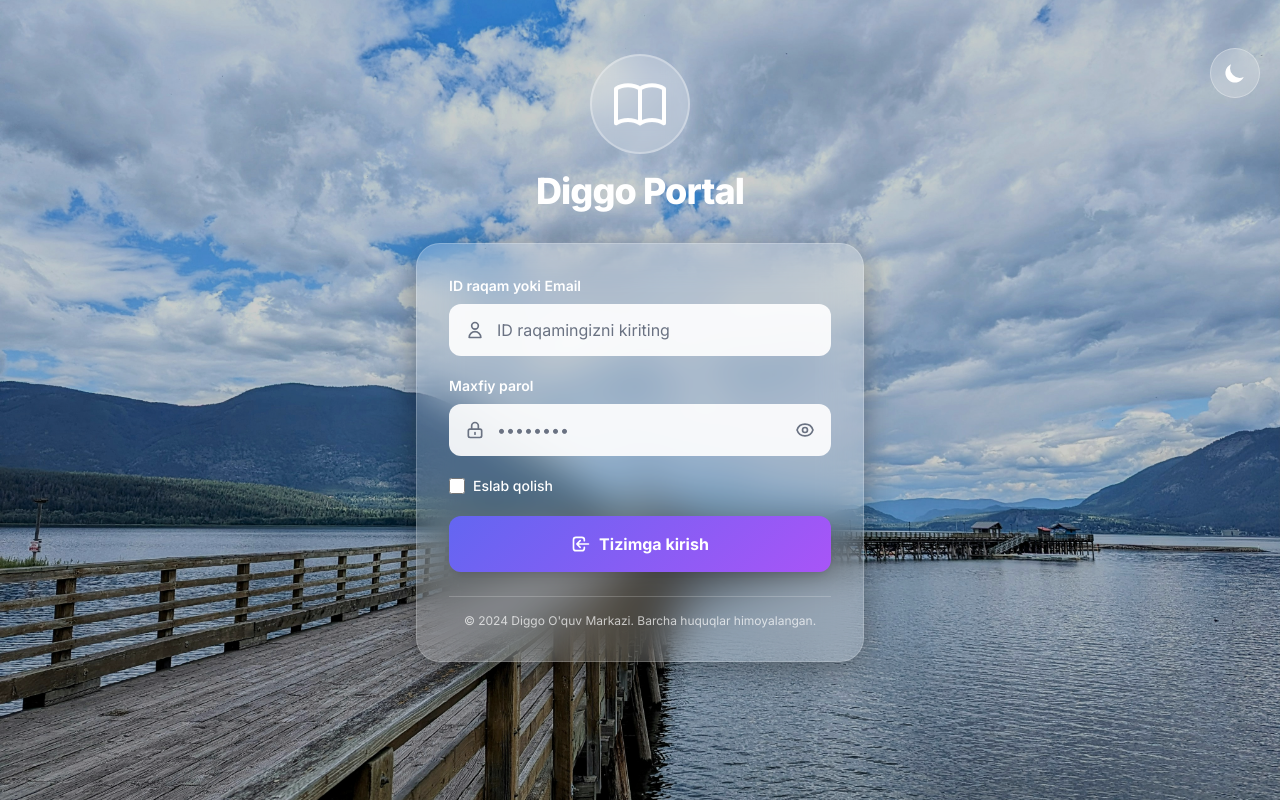
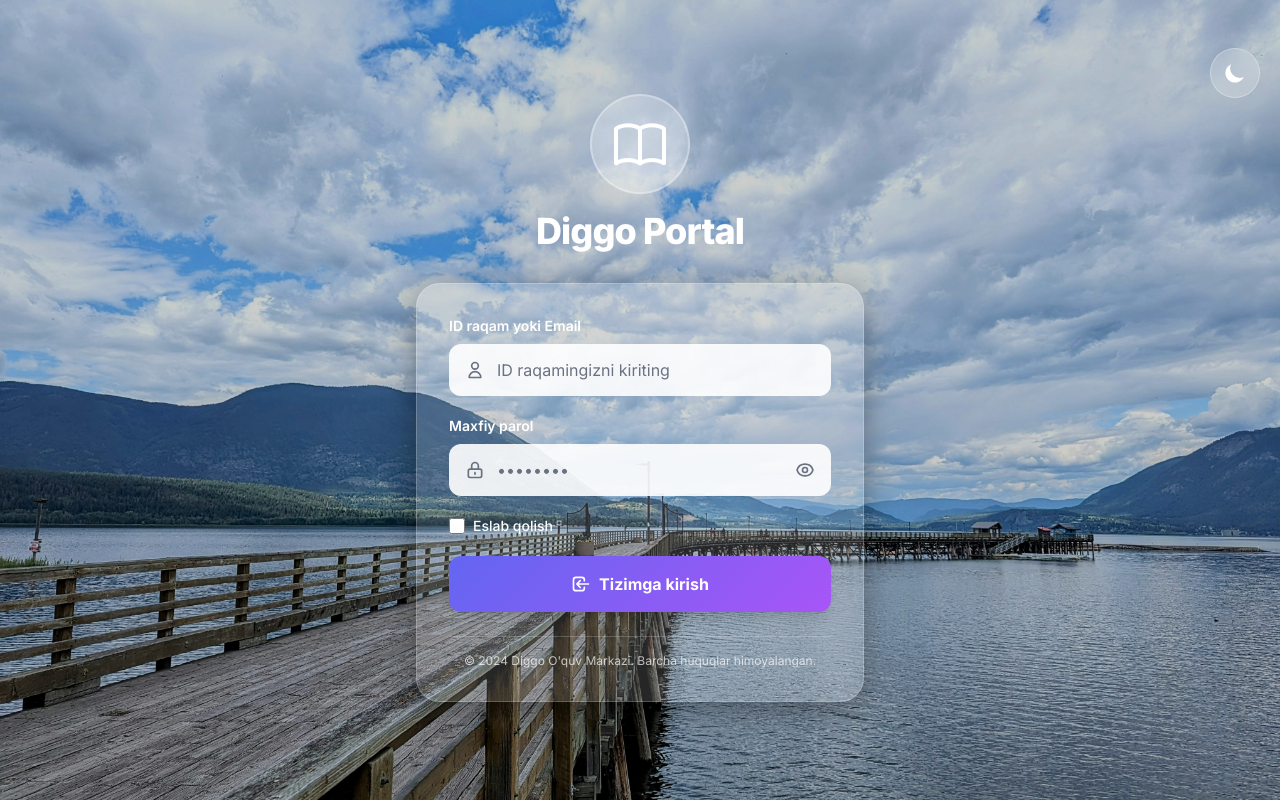
Before and after one commit to AbdulazizYusupov/Diggo, a Laravel app: page /login in a window 1280 px wide. Run offline with Laravel 12, Linux system fonts and the light colour scheme; style sheets or scripts are compiled from the project's sources; parts of the project's set-up code (start-up, migrations or seed data) failed here and were passed over.

Commit message:
Login page bugs eleminated

```diff
--- a/app/Http/Controllers/Auth/AuthController.php
+++ b/app/Http/Controllers/Auth/AuthController.php
@@ -65,13 +65,13 @@ class AuthController extends Controller
         $credentials = $request->only('phone', 'password');
         $credentials['is_active'] = 1;
 
-        if (Auth::attempt($credentials, $request->filled('remember_me'))) {
+        if (Auth::attempt($credentials, $request->filled('remember'))) {
             $request->session()->regenerate();
             return redirect()->route('dashboard');
         }
 
         return back()->withErrors([
-            'phone' => 'Telefon raqam yoki parol noto‘g‘ri',
+            'phone' => 'These credentials do not match our records.',
         ])->onlyInput('phone');
     }
 
--- a/resources/views/Auth/login.blade.php
+++ b/resources/views/Auth/login.blade.php
@@ -6,34 +6,48 @@
     <meta name="viewport" content="width=device-width, initial-scale=1.0">
     <title>Kirish - Diggo O'quv Markazi</title>
     @vite(['resources/css/app.css', 'resources/js/app.js'])
+    <link rel="preconnect" href="https://fonts.googleapis.com">
+    <link rel="preconnect" href="https://fonts.gstatic.com" crossorigin>
+    <link href="https://fonts.googleapis.com/css2?family=Inter:wght@300;400;500;600;700;800&display=swap"
+        rel="stylesheet">
     <style>
-        @import url('https://fonts.googleapis.com/css2?family=Inter:wght@300;400;500;600;700;800&display=swap');
-
-        .preload * {
-            animation: none !important;
-            transition: none !important;
-        }
-
         * {
             font-family: 'Inter', sans-serif;
         }
 
-        /* Background sozlamalari */
+        html,
+        body {
+            height: 100%;
+            margin: 0;
+            padding: 0;
+            overflow: hidden;
+        }
+
+        /* Background */
         .bg-image {
+            background-image: url('{{ $randomImage }}');
             background-size: cover;
             background-position: center;
             background-repeat: no-repeat;
             background-attachment: fixed;
         }
 
-        /* Rangli qatlam (Gradient Overlay) */
-        .overlay {
-            /* Gradient o'rniga juda kuchsiz qora rang bering, shunda textlar o'qilishi oson bo'ladi */
-            background: rgba(0, 0, 0, 0.2);
-            /* 0.2 - bu 20% xiralik */
+        @media (max-width: 768px) {
+            .bg-image {
+                background-attachment: scroll;
+            }
         }
 
-        /* Shisha effekti (Glassmorphism) */
+        /* Overlay */
+        .overlay {
+            background: rgba(0, 0, 0, 0.2);
+        }
+
+        .dark .overlay {
+            background: rgba(0, 0, 0, 0.7);
+        }
+
+        /* Glass Effect */
         .glass {
             background: rgba(255, 255, 255, 0.15);
             backdrop-filter: blur(20px);
@@ -66,13 +108,7 @@
             box-shadow: 0 15px 35px rgba(99, 102, 241, 0.4);
         }
 
-        /* --- ANIMATSIYALAR --- */
-
-        /* Kirish animatsiyasi */
-        .fade-in {
-            animation: fadeIn 1s ease-out;
-        }
-
+        /* Animations */
         @keyframes fadeIn {
             from {
                 opacity: 0;
@@ -121,85 +147,84 @@
             }
         }
 
-        /* Scrollbar dizayni (agar kerak bo'lsa) */
-        .custom-scrollbar::-webkit-scrollbar {
-            width: 6px;
+        .fade-in {
+            animation: fadeIn 1s ease-out forwards;
+            opacity: 0;
         }
 
-        .custom-scrollbar::-webkit-scrollbar-track {
-            background: rgba(255, 255, 255, 0.1);
+        .float-animation {
+            animation: float 3s ease-in-out infinite;
         }
 
-        .custom-scrollbar::-webkit-scrollbar-thumb {
-            background: rgba(255, 255, 255, 0.3);
-            border-radius: 10px;
-        }
-
-        /* Dark Mode holati uchun overlay va glass effektini o'zgartiramiz */
-        .dark .overlay {
-            background: rgba(0, 0, 0, 0.7);
-            /* Qorong'uroq parda */
-        }
-
-        .dark .glass {
-            background: rgba(15, 23, 42, 0.6);
-            /* To'q ko'k/qora shaffof fon */
-            border: 1px solid rgba(255, 255, 255, 0.1);
-        }
-
-        .dark .input-field {
-            background: rgba(30, 41, 59, 0.9);
-            color: white;
-        }
-
-        .dark .input-field::placeholder {
-            color: #94a3b8;
-        }
-
-        .dark label {
-            color: #e2e8f0;
+        .logo-pulse {
+            animation: pulse 2s cubic-bezier(0.4, 0, 0.6, 1) infinite;
         }
 
         @media (max-width: 768px) {
-            .bg-image {
-                background-attachment: scroll;
-            }
-        }
-
-        html,
-        body {
-            height: 100%;
-            overflow: hidden;
-        }
-
-        body {
-            overflow: hidden;
-        }
-
-        @media (max-width: 768px) {
-            .glass {
-                backdrop-filter: blur(8px);
-                -webkit-backdrop-filter: blur(8px);
-            }
 
             .float-animation,
             .logo-pulse {
                 animation: none;
             }
         }
+
+        /* Theme Toggle Button - sahifa yuklanganda ko'rinishi */
+        #theme-toggle {
+            opacity: 0;
+            animation: fadeIn 1s ease-out 0.3s forwards;
+        }
+
+        .input-wrapper:focus-within svg {
+            color: #6366f1;
+            /* indigo */
+        }
+
+        input:-webkit-autofill {
+            -webkit-box-shadow: 0 0 0 1000px white inset !important;
+            -webkit-text-fill-color: #1f2937 !important;
+        }
+
+        .dark input:-webkit-autofill {
+            -webkit-box-shadow: 0 0 0 1000px #1e293b inset !important;
+            -webkit-text-fill-color: #fff !important;
+        }
+
+        .input-error {
+            border: 2px solid #ef4444 !important;
+        }
+
+        .input-error::placeholder {
+            color: #fca5a5;
+        }
+
+        .input-wrapper {
+            will-change: transform;
+        }
     </style>
 </head>
 
-<body class="h-full bg-image preload" style="background-image: url('{{ $randomImage }}');">
-
+<body class="h-full bg-image">
     <!-- Overlay -->
     <div class="overlay fixed inset-0"></div>
 
+    <!-- Theme Toggle Button -->
+    <div class="fixed top-12 right-5 z-50">
+        <button id="theme-toggle"
+            class="bg-white/20 backdrop-blur-md p-3 rounded-full border border-white/30 text-white hover:bg-white/40 transition-all">
+            <svg id="theme-toggle-light-icon" class="hidden w-6 h-6" fill="currentColor" viewBox="0 0 20 20">
+                <path
+                    d="M10 2a1 1 0 011 1v1a1 1 0 11-2 0V3a1 1 0 011-1zm4 8a4 4 0 11-8 0 4 4 0 018 0zm-.464 4.95l.707.707a1 1 0 001.414-1.414l-.707-.707a1 1 0 00-1.414 1.414zm2.12-10.607a1 1 0 010 1.414l-.706.707a1 1 0 11-1.414-1.414l.707-.707a1 1 0 011.414 0zM17 11a1 1 0 100-2h-1a1 1 0 100 2h1zm-7 4a1 1 0 011 1v1a1 1 0 11-2 0v-1a1 1 0 011-1zM5.05 6.464A1 1 0 106.465 5.05l-.708-.707a1 1 0 00-1.414 1.414l.707.707zm1.414 8.486l-.707.707a1 1 0 01-1.414-1.414l.707-.707a1 1 0 011.414 1.414zM4 11a1 1 0 100-2H3a1 1 0 000 2h1z">
+                </path>
+            </svg>
+            <svg id="theme-toggle-dark-icon" class="hidden w-6 h-6" fill="currentColor" viewBox="0 0 20 20">
+                <path d="M17.293 13.293A8 8 0 016.707 2.707a8.001 8.001 0 1010.586 10.586z"></path>
+            </svg>
+        </button>
+    </div>
+
     <!-- Main Container -->
-    <div class="relative z-10 h-screen flex items-center justify-center px-4 mt-[-40px]">
-
+    <div class="relative z-10 h-screen flex items-center justify-center px-4">
         <div class="max-w-md w-full space-y-8 fade-in">
-
             <!-- Logo Section -->
             <div class="text-center">
                 <div class="flex justify-center mb-3">
@@ -214,45 +239,22 @@
                         </div>
                     </div>
                 </div>
-                <h1 class="text-4xl font-extrabold text-white tracking-tight mb-0">
-                    Diggo Portal
-                </h1>
-                {{-- <p class="text-white/90 text-sm font-medium">
-                    Bilimga sarguzasht shu yerdan boshlanadi
-                </p> --}}
+                <h1 class="text-4xl font-extrabold text-white tracking-tight">Diggo Portal</h1>
             </div>
-            <div class="fixed top-12 inset-x-0 flex justify-end px-5 z-50">
-                <button id="theme-toggle"
-                    class="bg-white/20 backdrop-blur-md p-3 rounded-full border border-white/30 text-white hover:bg-white/40 transition-all">
-                    <svg id="theme-toggle-light-icon" class="hidden w-6 h-6" fill="currentColor" viewBox="0 0 20 20">
-                        <path
-                            d="M10 2a1 1 0 011 1v1a1 1 0 11-2 0V3a1 1 0 011-1zm4 8a4 4 0 11-8 0 4 4 0 018 0zm-.464 4.95l.707.707a1 1 0 001.414-1.414l-.707-.707a1 1 0 00-1.414 1.414zm2.12-10.607a1 1 0 010 1.414l-.706.707a1 1 0 11-1.414-1.414l.707-.707a1 1 0 011.414 0zM17 11a1 1 0 100-2h-1a1 1 0 100 2h1zm-7 4a1 1 0 011 1v1a1 1 0 11-2 0v-1a1 1 0 011-1zM5.05 6.464A1 1 0 106.465 5.05l-.708-.707a1 1 0 00-1.414 1.414l.707.707zm1.414 8.486l-.707.707a1 1 0 01-1.414-1.414l.707-.707a1 1 0 011.414 1.414zM4 11a1 1 0 100-2H3a1 1 0 000 2h1z">
-                        </path>
-                    </svg>
-                    <svg id="theme-toggle-dark-icon" class="hidden w-6 h-6" fill="currentColor" viewBox="0 0 20 20">
-                        <path d="M17.293 13.293A8 8 0 016.707 2.707a8.001 8.001 0 1010.586 10.586z"></path>
-                    </svg>
-                </button>
-            </div>
+
             <!-- Login Card -->
             <div class="glass rounded-3xl p-8 space-y-6">
-
-                {{-- <!-- Welcome Text -->
-                <div class="text-center">
-                    <h2 class="text-2xl font-bold text-white mb-1">Xush kelibsiz!</h2>
-                    <p class="text-white/80 text-sm">Tizimga kirish uchun ma'lumotlarni kiriting</p>
-                </div> --}}
-
                 <!-- Login Form -->
                 <form action="{{ route('login') }}" method="POST" class="space-y-5">
                     @csrf
 
                     <!-- ID/Email Input -->
                     <div>
-                        <label class="block text-white font-semibold mb-2 text-sm">
-                            ID raqam yoki Email
-                        </label>
-                        <div class="relative">
+                        <label
+                            class="block font-semibold mb-2 text-sm {{ $errors->has('phone') ? 'text-red-400' : 'text-white' }}">
+                            ID raqam yoki Email</label>
+                        <div class="relative input-wrapper transition-all duration-300">
+
                             <div class="absolute inset-y-0 left-0 pl-4 flex items-center pointer-events-none">
                                 <svg class="h-5 w-5 text-gray-500" fill="none" stroke="currentColor"
                                     viewBox="0 0 24 24">
@@ -260,17 +262,19 @@
                                         d="M16 7a4 4 0 11-8 0 4 4 0 018 0zM12 14a7 7 0 00-7 7h14a7 7 0 00-7-7z" />
                                 </svg>
                             </div>
-                            <input name="phone" type="text" required placeholder="ID raqamingizni kiriting"
-                                class="input-field w-full pl-12 pr-4 py-3.5 rounded-xl border-0 focus:outline-none focus:ring-2 focus:ring-white/50 text-gray-800 placeholder-gray-500" />
+                            <input type="text" name="phone" value="{{ old('phone') }}" required
+                                placeholder="ID raqamingizni kiriting"
+                                class="input-field w-full pl-12 pr-4 py-3.5 rounded-xl border-0 focus:outline-none focus:ring-2 focus:ring-white/50 text-gray-800 placeholder-gray-500 {{ $errors->has('phone') ? 'input-error' : '' }}" />
+                            @error('phone')
+                                <p class="text-red-400 text-xs mt-1">{{ $message }}</p>
+                            @enderror
                         </div>
                     </div>
-
                     <!-- Password Input -->
                     <div>
-                        <label class="block text-white font-semibold mb-2 text-sm">
-                            Maxfiy parol
-                        </label>
-                        <div class="relative">
+                        <label class="block text-white font-semibold mb-2 text-sm">Maxfiy parol</label>
+                        <div class="relative input-wrapper transition-all duration-300">
+
                             <div class="absolute inset-y-0 left-0 pl-4 flex items-center pointer-events-none">
                                 <svg class="w-5 h-5 text-gray-500" fill="none" stroke="currentColor"
                                     viewBox="0 0 24 24">
@@ -280,8 +284,10 @@
                             </div>
                             <input type="password" id="password" name="password" required placeholder="••••••••"
                                 class="input-field w-full pl-12 pr-12 py-3.5 rounded-xl border-0 focus:outline-none focus:ring-2 focus:ring-white/50 text-gray-800 placeholder-gray-500" />
-                            <button type="button" onclick="togglePassword()"
+
+                            <button type="button" id="togglePassword" tabindex="-1"
                                 class="absolute inset-y-0 right-0 pr-4 flex items-center text-gray-500 hover:text-gray-700 transition-colors">
+
                                 <svg id="eyeIcon" class="h-5 w-5" fill="none" stroke="currentColor"
                                     viewBox="0 0 24 24">
                                     <path stroke-linecap="round" stroke-linejoin="round" stroke-width="2"
@@ -322,66 +328,68 @@
                     </p>
                 </div>
             </div>
-
         </div>
     </div>
 
     <script>
-        function togglePassword() {
-            const pw = document.getElementById('password');
-            const eye = document.getElementById('eyeIcon');
-            if (pw.type === 'password') {
-                pw.type = 'text';
-                eye.innerHTML =
+        // Password Toggle
+        const togglePassword = document.getElementById('togglePassword');
+        const password = document.getElementById('password');
+        const eyeIcon = document.getElementById('eyeIcon');
+
+        togglePassword.addEventListener('click', function() {
+            const type = password.getAttribute('type') === 'password' ? 'text' : 'password';
+            password.setAttribute('type', type);
+
+            if (type === 'text') {
+                eyeIcon.innerHTML =
                     `<path stroke-linecap="round" stroke-linejoin="round" stroke-width="2" d="M13.875 18.825A10.05 10.05 0 0112 19c-4.477 0-8.268-2.943-9.542-7a9.956 9.956 0 012.29-3.902M6.172 6.172A9.956 9.956 0 0112 5c4.477 0 8.268 2.943 9.542 7a10.05 10.05 0 01-1.563 2.773M2 2l20 20"/>`;
             } else {
-                pw.type = 'password';
-                eye.innerHTML =
+                eyeIcon.innerHTML =
                     `<path stroke-linecap="round" stroke-linejoin="round" stroke-width="2" d="M15 12a3 3 0 11-6 0 3 3 0 016 0z"/><path stroke-linecap="round" stroke-linejoin="round" stroke-width="2" d="M2.458 12C3.732 7.943 7.523 5 12 5c4.477 0 8.268 2.943 9.542 7-1.274 4.057-5.065 7-9.542 7-4.477 0-8.268-2.943-9.542-7z"/>`;
+            }
+        });
+
+        // Theme Toggle
+        const themeToggleBtn = document.getElementById('theme-toggle');
+        const themeToggleDarkIcon = document.getElementById('theme-toggle-dark-icon');
+        const themeToggleLightIcon = document.getElementById('theme-toggle-light-icon');
+        const html = document.documentElement;
+
+        // Initialize theme
+        function initTheme() {
+            const savedTheme = localStorage.getItem('color-theme');
+            const prefersDark = window.matchMedia('(prefers-color-scheme: dark)').matches;
+
+            if (savedTheme === 'dark' || (!savedTheme && prefersDark)) {
+                html.classList.add('dark');
+                themeToggleLightIcon.classList.remove('hidden');
+                themeToggleDarkIcon.classList.add('hidden');
+            } else {
+                html.classList.remove('dark');
+                themeToggleDarkIcon.classList.remove('hidden');
+                themeToggleLightIcon.classList.add('hidden');
             }
         }
 
-        var themeToggleDarkIcon = document.getElementById('theme-toggle-dark-icon');
-        var themeToggleLightIcon = document.getElementById('theme-toggle-light-icon');
+        // Toggle theme
+        themeToggleBtn.addEventListener('click', function() {
+            html.classList.toggle('dark');
 
-        // LocalStorage va tizim sozlamalarini tekshirish
-        if (localStorage.getItem('color-theme') === 'dark' || (!('color-theme' in localStorage) && window.matchMedia(
-                '(prefers-color-scheme: dark)').matches)) {
-            document.documentElement.classList.add('dark');
-            themeToggleLightIcon.classList.remove('hidden');
-        } else {
-            document.documentElement.classList.remove('dark');
-            themeToggleDarkIcon.classList.remove('hidden');
-        }
-
-        var themeToggleBtn = document.getElementById('theme-toggle');
-
-        themeToggleBtn.addEventListener('click', function() {
-            themeToggleDarkIcon.classList.toggle('hidden');
-            themeToggleLightIcon.classList.toggle('hidden');
-            if (localStorage.getItem('color-theme')) {
-                if (localStorage.getItem('color-theme') === 'light') {
-                    document.documentElement.classList.add('dark');
-                    localStorage.setItem('color-theme', 'dark');
-                } else {
-                    document.documentElement.classList.remove('dark');
-                    localStorage.setItem('color-theme', 'light');
-                }
+            if (html.classList.contains('dark')) {
+                localStorage.setItem('color-theme', 'dark');
+                themeToggleLightIcon.classList.remove('hidden');
+                themeToggleDarkIcon.classList.add('hidden');
             } else {
-                if (document.documentElement.classList.contains('dark')) {
-                    document.documentElement.classList.remove('dark');
-                    localStorage.setItem('color-theme', 'light');
-                } else {
-                    document.documentElement.classList.add('dark');
-                    localStorage.setItem('color-theme', 'dark');
-                }
+                localStorage.setItem('color-theme', 'light');
+                themeToggleDarkIcon.classList.remove('hidden');
+                themeToggleLightIcon.classList.add('hidden');
             }
         });
-        window.addEventListener('load', () => {
-            document.body.classList.remove('preload');
-        });
+
+        // Initialize on page load
+        initTheme();
     </script>
-
 </body>
 
 </html>
```
Also changed, not shown: other parts of resources/views/Auth/login.blade.php (+36 -18 lines).
